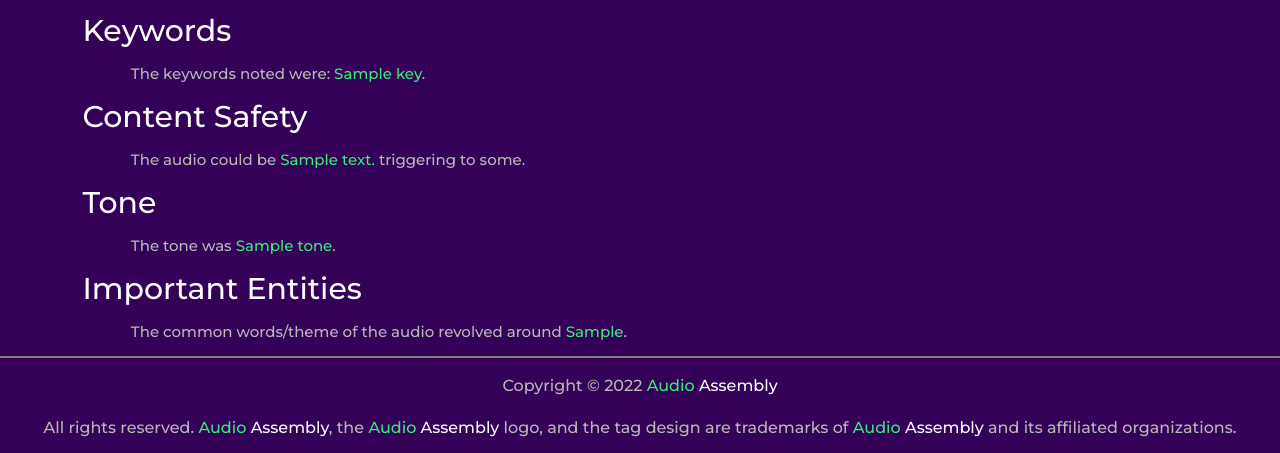
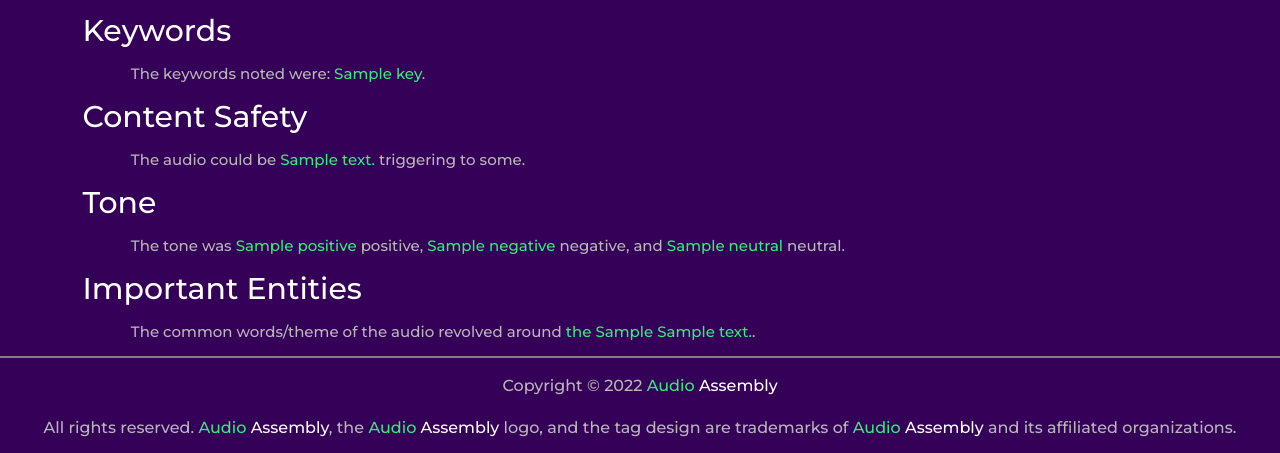
Before and after one commit to AvramBaicu/AudioAssembly, a Flask app: template AudioAssembly/templates/report.html in a window 1280 px wide. Shown: the part 610-1063 px from the top of the page. Run offline with Flask 2, Linux system fonts and the light colour scheme; the template is opened without the code that fills it: most values are stand-ins (such as "Sample title", 1, 10 or a date in 2020).

Commit message:
Update report.html

```diff
--- a/AudioAssembly/templates/report.html
+++ b/AudioAssembly/templates/report.html
@@ -57,10 +57,18 @@
         <p class="stuff_inside"> The audio could be <span style="color: #38ea7a">{{ data['content_safety'] }}</span> triggering to some.</p>
 
         <div class="genres">Tone</div>
-        <p class="stuff_inside"> The tone was <span style="color: #38ea7a">{{ data['tone'] }}</span>.</p>
+        <p class="stuff_inside"> The tone was <span style="color: #38ea7a">{{ data['tone']['POSITIVE'] }}</span> positive,
+           <span style="color: #38ea7a">{{ data['tone']['NEGATIVE'] }}</span> negative, and <span style="color: #38ea7a">{{ data['tone']['NEUTRAL'] }}</span> neutral.</p>
 
         <div class="genres">Important Entities</div>
-        <p class="stuff_inside"> The common words/theme of the audio revolved around <span style="color: #38ea7a">{{ data['important_entities'] }}</span>.</p>
+        <p class="stuff_inside"> The common words/theme of the audio revolved around <span style="color: #38ea7a">
+
+          {%- for entity in data['important_entities'] -%}
+          the {{ entity["entity_type"] }} {{ entity["text"] }}
+          {%- if not loop.last -%}
+           ,
+          {% endif %}
+      {%- endfor -%}</span>.</p>
 
       </div>
 
```
